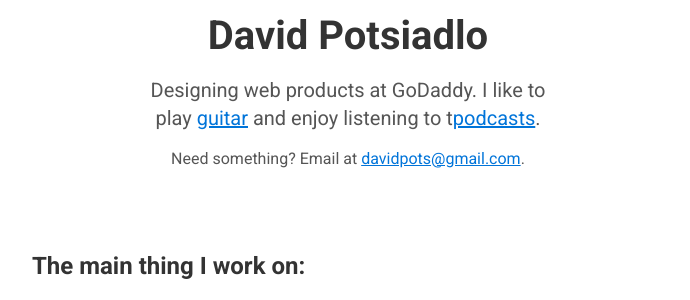
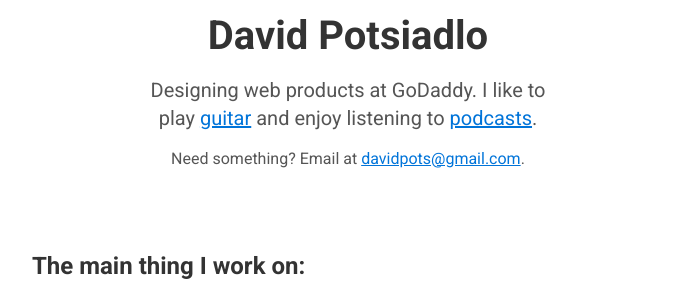
Before and after one commit to davidpots/davidpots.github.io, a Jekyll site: the page built from index.html, in a window 1280 px wide and 900 px high. Shown: the part 194-494 px from the top of the window, without its empty margins (292-982 px from the left). Built offline with Jekyll 4.4.1, drawn with Linux system fonts in a browser that asks for light colours; nearby versions of some CDN libraries.

Commit message:
Fixes typo

```diff
--- a/index.html
+++ b/index.html
@@ -8,7 +8,7 @@ title: David Potsiadlo // Product Design and Development
     <div class="col mtxxxl">
       <p class="center"><img width="120" src="/images/avatar.png" /></p>
       <h1 class="center m-h2">David Potsiadlo</h1>
-      <p class="center h3 m-h4">Designing web products at GoDaddy. I like to play <a href="http://playsongnotes.com">guitar</a> and enjoy listening to t<a href="http://davidpots.com/podcasts">podcasts</a>.</p>
+      <p class="center h3 m-h4">Designing web products at GoDaddy. I like to play <a href="http://playsongnotes.com">guitar</a> and enjoy listening to <a href="http://davidpots.com/podcasts">podcasts</a>.</p>
       <p class="center">Need something? Email at <a href="mailto:davidpots@gmail.com">davidpots@gmail.com</a>.</p>
     </div>
   </div>
```
